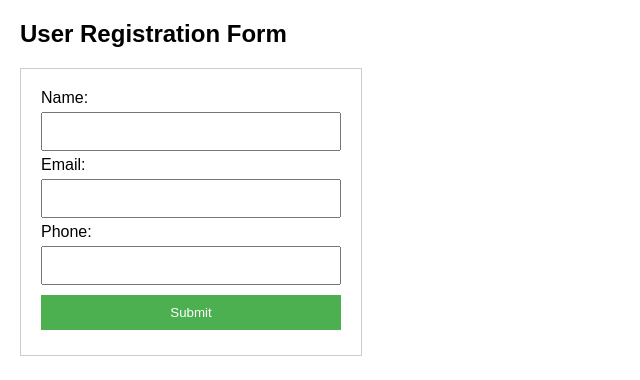
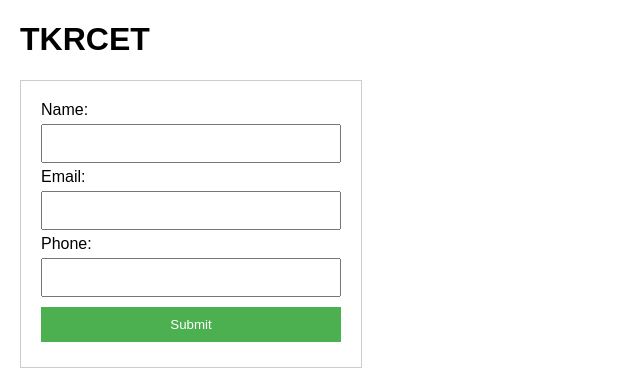
Before and after one commit to Sakshi22-hub/sakshi-jenkinsproject, a plain HTML site: page index.html in a window 1280 px wide. Shown: the whole page, without its empty margins (0-640 px from the left). Drawn offline with Linux system fonts and the light colour scheme.

Commit message:
this is the first commit

```diff
--- a/index.html
+++ b/index.html
@@ -34,7 +34,7 @@ background-color: #45a049;
 </style>
 </head>
 <body>
-<h2>User Registration Form</h2>
+<h1>TKRCET</h1>
 <form>
 <label for="name">Name:</label>
 <input type="text" id="name" name="name" required><br>
```
